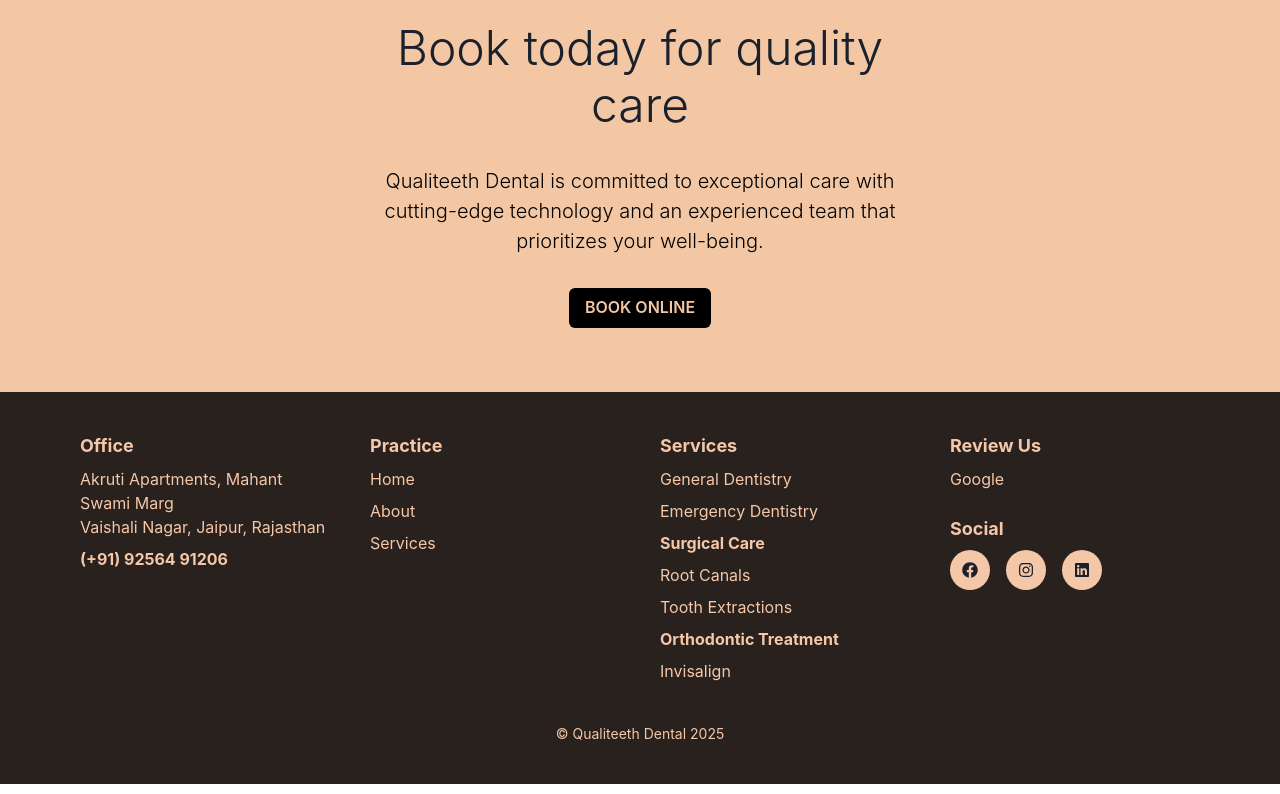
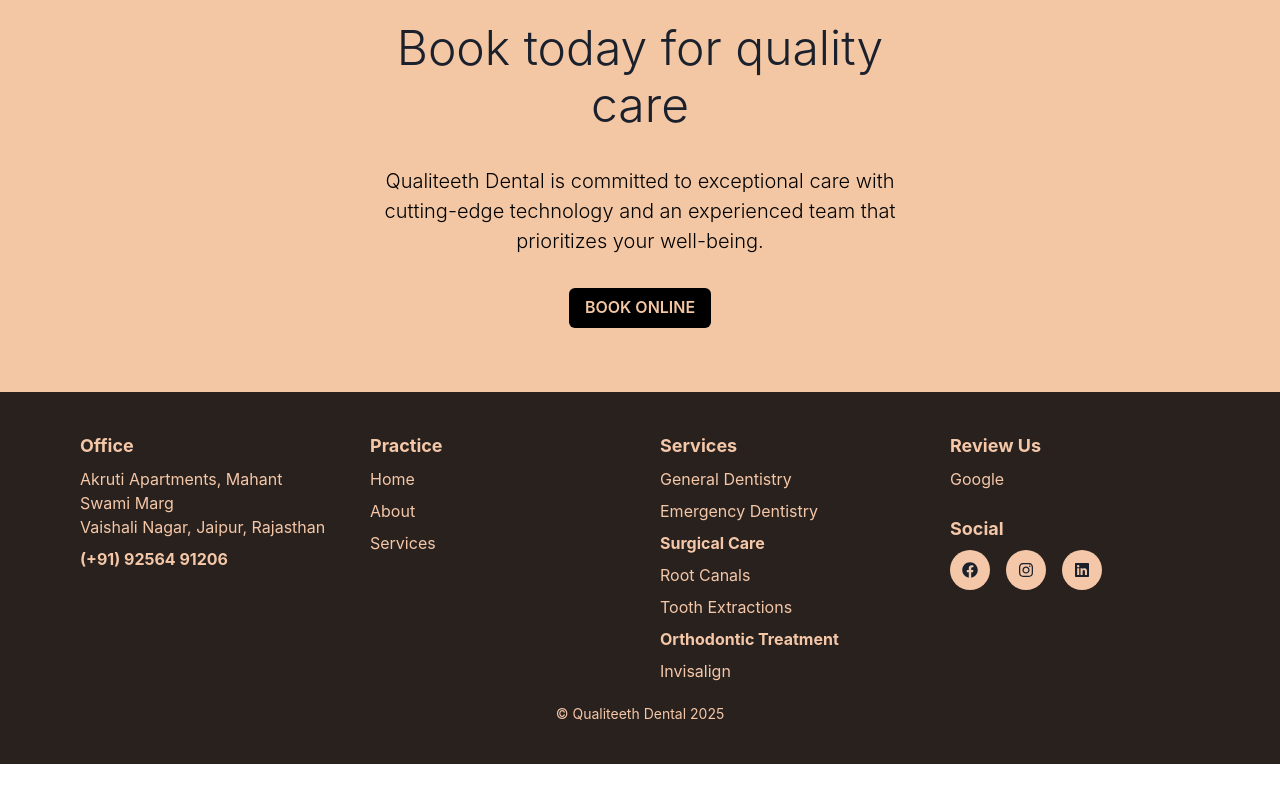
Before and after one commit to ShlokSarda/dentist, a React (Create React App) app: page / in a window 1280 px wide. Shown: the part 4250-5044 px from the top of the page. Built offline with nearby package versions, Linux system fonts and the light colour scheme.

Commit message:
Update Footer.js

```diff
--- a/src/components/Footer.js
+++ b/src/components/Footer.js
@@ -108,7 +108,7 @@
         </SimpleGrid>
 
         {/* Bottom Footer Section */}
-        <Box textAlign="center" mt={10}>
+        <Box textAlign="center" mt={5}>
           <Text fontSize="sm">© Qualiteeth Dental 2025 </Text>
         </Box>
       </Container>
```
